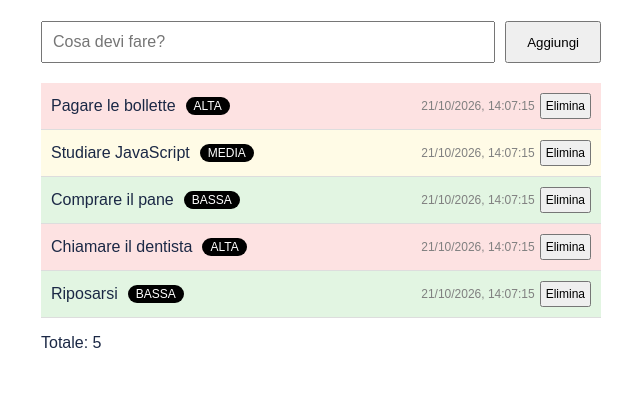
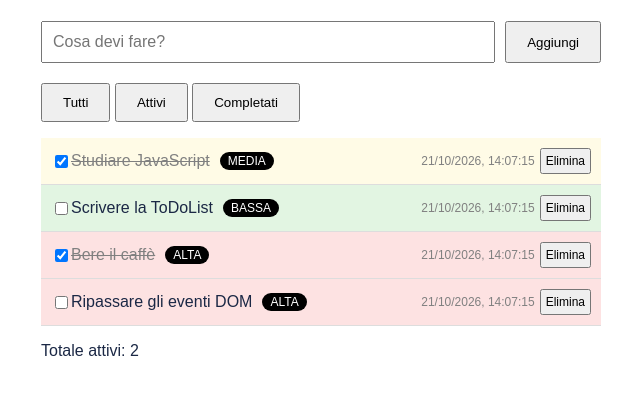
Before and after one commit to adrisantangelo-prog/W3-02-Js, a plain HTML site: page index.html in a window 1280 px wide. Shown: the part 111-506 px from the top of the page, without its empty margins (319-959 px from the left). Drawn offline with Linux system fonts and the light colour scheme.

Commit message:
aggiornamenti

```diff
--- a/index.html
+++ b/index.html
@@ -13,9 +13,16 @@
       <button id="bottone-aggiungi">Aggiungi</button>
     </div>
 
+    <!-- I TRE BOTTONI DI FILTRO -->
+    <div id="filtri-group">
+      <button id="btn-tutti">Tutti</button>
+      <button id="btn-attivi">Attivi</button>
+      <button id="btn-completati">Completati</button>
+    </div>
+
     <ul id="lista-task"></ul>
 
-		<p>Totale: <span id="contatore">0</span></p>
+    <p>Totale attivi: <span id="contatore">0</span></p>
 
     <script src="script.js"></script>
   </body>
--- a/script.js
+++ b/script.js
@@ -1,23 +1,20 @@
 /*
   REGOLE
-  - Continua quello che hai iniziato stamani in classe.
-  - Niente eventi (li vediamo domani): chiama le funzioni dalla console o all'avvio.
-  - Solo const/let, mai var. Solo querySelector/querySelectorAll per il DOM.
+ chiama le funzioni dalla console o all'avvio.
 */
 
-/* SCRIVI QUI LE TUE FUNZIONI:
-   1. Modifica aggiungiTask per accettare priorita
-   2. Aggiungi bottone Elimina su ogni task
-   6. evidenzia(indice) / togliEvidenza(indice)
-   7. data automatica nel task
-   8. contaPerPriorita()
-*/
-
-// Selezioniamo gli elementi principali del DOM definiti nell'HTML
+// Selezioniamo gli elementi principali del DOM definiti nell'HTML tramite ID
 const listaTask = document.querySelector("#lista-task");
 const contatore = document.querySelector("#contatore");
 
-//data automatica nel task
+// Elementi di interfaccia legati ai bottoni e all'input
+const inputTask = document.querySelector("#nuovo-task");
+const btnAggiungi = document.querySelector("#bottone-aggiungi");
+const btnTutti = document.querySelector('#btn-tutti');
+const btnAttivi = document.querySelector('#btn-attivi');
+const btnCompletati = document.querySelector('#btn-completati');
+
+// 7. data automatica nel task (Spostata sopra per poterla usare nell'Array globale)
 function ottieniDataFormattata() {
   const ora = new Date();
 
@@ -32,20 +29,50 @@ function ottieniDataFormattata() {
   return `${giorno}/${mese}/${anno}, ${ore}:${minuti}:${secondi}`;
 }
 
-// Array globale dei task: ora le date si aggiornano da sole al caricamento della pagina!
+// Array globale dei task: aggiornato con la proprietà 'completato' (booleano)
 let tasks = [
-  { testo: "Pagare le bollette", priorita: "alta", data: ottieniDataFormattata() },
-  { testo: "Studiare JavaScript", priorita: "media", data: ottieniDataFormattata() },
-  { testo: "Comprare il pane", priorita: "bassa", data: ottieniDataFormattata() },
-  { testo: "Chiamare il dentista", priorita: "alta", data: ottieniDataFormattata() },
-  { testo: "Riposarsi", priorita: "bassa", data: ottieniDataFormattata() }
+  {
+    testo: "Studiare JavaScript",
+    priorita: "media",
+    data: ottieniDataFormattata(),
+    completato: true
+  },
+
+  {
+    testo: "Scrivere la ToDoList",
+    priorita: "bassa",
+    data: ottieniDataFormattata(),
+    completato: false
+  },
+
+  {
+    testo: "Bere il caffè",
+    priorita: "alta",
+    data: ottieniDataFormattata(),
+    completato: true
+  },
+
+  {
+    testo: "Ripassare gli eventi DOM",
+    priorita: "alta",
+    data: ottieniDataFormattata(),
+    completato: false
+  }
+
 ];
+
+// Stato per gestire il filtro corrente ('tutti' | 'attivi' | 'completati')
+let filtroCorrente = "tutti";
 
 // Funzione helper di supporto per aggiornare l'interfaccia utente a schermo
 function render() {
-  listaTask.innerHTML = " ";
+  listaTask.innerHTML = "";
 
   tasks.forEach((task, index) => {
+    // ---- LOGICA DI FILTRO ----
+    if (filtroCorrente === "attivi" && task.completato) return;
+    if (filtroCorrente === "completati" && !task.completato) return;
+
     const li = document.createElement("li");
 
     // Assegna la classe CSS in base alla priorità del task (alta, media, bassa)
@@ -53,18 +80,36 @@ function render() {
     if (task.priorita === "media") li.classList.add("priorita-media");
     if (task.priorita === "bassa") li.classList.add("priorita-bassa");
 
-    // Contenitore per il testo e la priorità
+    // Contenitore per la checkbox, il testo e la priorità
     const infoGroup = document.createElement("div");
-    infoGroup.style.display = "flex";
+    infoGroup.style.display = "flex";                 // aggiusta di poco la scritta ma è meglio
     infoGroup.style.alignItems = "center";
+
+    // --- AGGIUNTA CHECKBOX PER STATO COMPLETATO ---
+    const checkbox = document.createElement("input");
+    checkbox.type = "checkbox";
+    checkbox.checked = task.completato;
+    checkbox.addEventListener("change", () => {
+      task.completato = checkbox.checked;
+      render();
+      aggiungiBottoneElimina();
+    });
 
     const testoSpan = document.createElement("span");
     testoSpan.textContent = task.testo;
+
+    // Applica lo stile sbarrato se completato
+    if (task.completato) {
+      testoSpan.style.textDecoration = "line-through";
+      testoSpan.style.color = "gray";
+    }
 
     const badgeSpan = document.createElement("span");
     badgeSpan.classList.add("badge");
     badgeSpan.textContent = task.priorita;
 
+    // Assemblaggio infoGroup
+    infoGroup.appendChild(checkbox);
     infoGroup.appendChild(testoSpan);
     infoGroup.appendChild(badgeSpan);
 
@@ -78,27 +123,27 @@ function render() {
 
     divData.appendChild(dataSpan);
 
-    // Assemblaggio del componente della lista i child sono seriali e parti dal primo a scende
+    // Assemblaggio del componente della lista
     li.appendChild(infoGroup);
     li.appendChild(divData);
     listaTask.appendChild(li);
   });
 
-  // Aggiorna l'elemento del contatore numerico
-  contatore.textContent = tasks.length;
+  // --- AGGIORNAMENTO CONTATORE ATTIVI (TASK NON COMPLETATI) ---
+  const taskAttivi = tasks.filter(task => !task.completato).length;
+  contatore.textContent = taskAttivi;
 }
 
-
-// 1. Modifica aggiungiTask per accettare priorità
-function aggiungiTask(testo, priorita) {
+// Task per accettare priorità
+function aggiungiTask(testo, priorita = "media") {
   const prioritaMinuscola = priorita.toLowerCase();
-
   const dataCorrente = ottieniDataFormattata();
 
   tasks.push({
     testo: testo,
     priorita: prioritaMinuscola,
-    data: dataCorrente
+    data: dataCorrente,
+    completato: false // I nuovi task nascono non completati
   });
 
   render();
@@ -108,13 +153,20 @@ function aggiungiTask(testo, priorita) {
 // 2. Aggiungi bottone Elimina su ogni task
 function aggiungiBottoneElimina() {
   const tuttiILi = listaTask.querySelectorAll("li");
+  let indiceVisibile = 0;
 
-  tuttiILi.forEach((li, index) => {
+  tasks.forEach((task, index) => {
+    if (filtroCorrente === "attivi" && task.completato) return;
+    if (filtroCorrente === "completati" && !task.completato) return;
+
+    const li = tuttiILi[indiceVisibile];
+    if (li) {
       const divData = li.querySelector(".divData");
 
       if (!divData.querySelector("button")) {
         const bottoneElimina = document.createElement("button");
         bottoneElimina.textContent = "Elimina";
+        bottoneElimina.classList.add("elimina-btn");
 
         bottoneElimina.onclick = () => {
           tasks.splice(index, 1);
@@ -124,6 +176,8 @@ function aggiungiBottoneElimina() {
 
         divData.appendChild(bottoneElimina);
       }
+    }
+    indiceVisibile++;
   });
 }
 
@@ -142,7 +196,7 @@ function togliEvidenzia(indice) {
   }
 }
 
-// 8. contaPerPriorita ri dice quante sono le task totali (puoi semplificarlo)
+// 8. contaPerPriorita()
 function contaPerPriorita() {
   let conteggio = { alta: 0, media: 0, bassa: 0 };
 
@@ -157,6 +211,41 @@ function contaPerPriorita() {
   return conteggio;
 }
 
+// creato per poter spostare da attivi e completati
+function impostaFiltro(nuovoFiltro) {
+  filtroCorrente = nuovoFiltro;
+  render();
+  aggiungiBottoneElimina();
+}
+
+// --- AZIONE DEL TASTO AGGIUNGI DALL'INTERFACCIA GRAFICA ---
+if (btnAggiungi && inputTask) {
+  btnAggiungi.addEventListener("click", () => {
+    const testo = inputTask.value.trim();
+    if (testo !== "") {
+      aggiungiTask(testo, "media"); // Di default assegna priorità media
+      inputTask.value = " ";        // Svuota l'input dopo aver aggiunto
+    }
+  });
+
+  // Funziona anche premendo il tasto INVIO sulla tastiera
+  inputTask.addEventListener("keypress", (e) => {
+    if (e.key === "Enter") {
+      const testo = inputTask.value.trim();
+      if (testo !== "") {
+        aggiungiTask(testo, "media");
+        inputTask.value = " ";
+      }
+    }
+  });
+}
+
+// Collegamento dei filtri dinamici usando gli ID dei bottoni
+if (btnTutti) btnTutti.addEventListener("click", () => impostaFiltro("tutti"));
+if (btnAttivi) btnAttivi.addEventListener("click", () => impostaFiltro("attivi"));
+if (btnCompletati) btnCompletati.addEventListener("click", () => impostaFiltro("completati"));
+
+
 // Esecuzione iniziale al caricamento
 render();
 aggiungiBottoneElimina();
```
Lines whose indentation alone changed are shown as unchanged.
